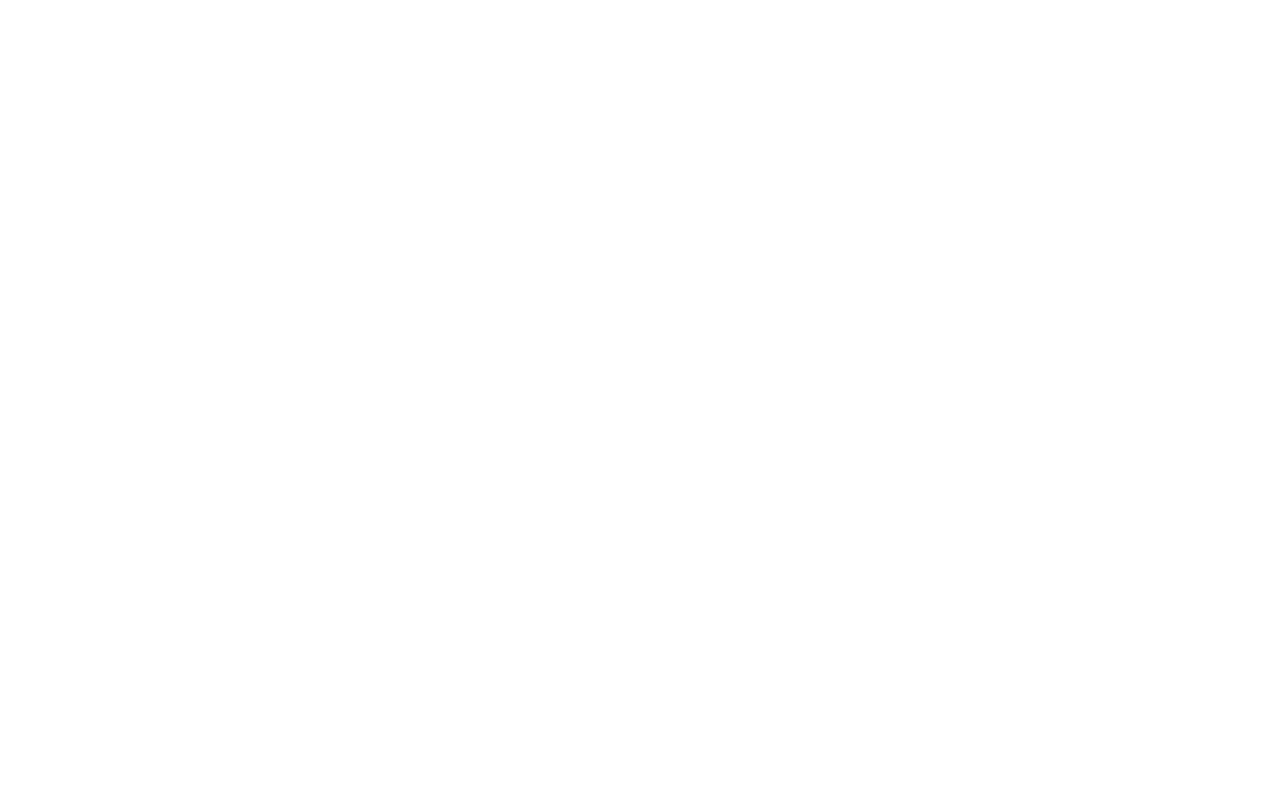
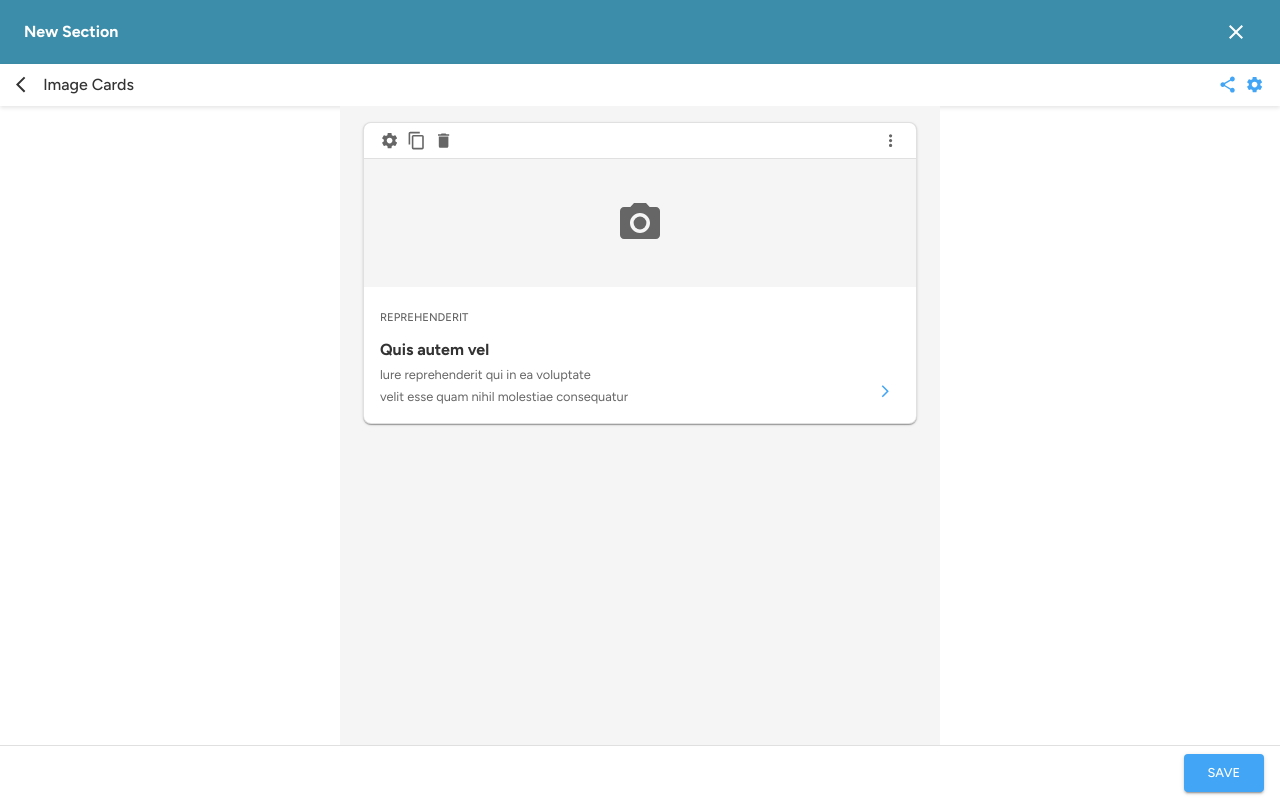
Before and after one commit to ChrisBlom1996/hello-budgie-test, a React (Create React App) app: page /third-page in a window 1280 px wide. Before the commit this address had no page. Built offline with nearby package versions, Linux system fonts and the light colour scheme.

Commit message:
Commit updates

```diff
--- a/src/App.js
+++ b/src/App.js
@@ -3,6 +3,7 @@
 import { Box } from '@mui/material';
 import CardComponent from './components/CardComponent';
 import SecondPage from './components/SecondPage';
+import ThirdPage from './components/ThirdPage.js';
 
 // Wrapper to add navigation to CardComponent
 const CardComponentWrapper = () => {
@@ -14,13 +15,24 @@
   return <CardComponent onNavigate={handleNavigate} />;
 };
 
+// Wrapper to add navigation to SecondPage
+const SecondPageWrapper = () => {
+  const navigate = useNavigate();
+  const handleNavigate = () => {
+    navigate('/third-page');
+  };
+
+  return <SecondPage onNavigate={handleNavigate} />;
+};
+
 function App() {
   return (
     <Router>
       <Box sx={{ display: 'flex', flexDirection: 'column', minHeight: '100vh' }}>
         <Routes>
           <Route path="/" element={<CardComponentWrapper />} />
-          <Route path="/second-page" element={<SecondPage />} />
+          <Route path="/second-page" element={<SecondPageWrapper />} />
+          <Route path="/third-page" element={<ThirdPage />} />
         </Routes>
       </Box>
     </Router>
--- a/src/components/SecondPage.js
+++ b/src/components/SecondPage.js
@@ -17,7 +17,7 @@
 import PanoramaHorizontalIcon from '@mui/icons-material/PanoramaHorizontal';
 import PortraitIcon from '@mui/icons-material/Portrait';
 
-const SecondPage = () => {
+const SecondPage = ({ onNavigate }) => {
   const navigate = useNavigate();
 
   const handleBack = () => {
@@ -29,7 +29,12 @@
   };
 
   const handleCardClick = () => {
-    console.log('Card clicked - navigate to next page');
+    if (onNavigate) {
+      onNavigate();
+    } else {
+      // Fallback navigation in case onNavigate is not defined
+      navigate('/third-page');
+    }
   };
 
   const cards = [
@@ -46,7 +51,6 @@
         sx={{
           backgroundColor: '#3C8DA9',
           boxShadow: '0px 2px 4px rgba(0, 0, 0, 0.1)',
-          padding: '5px'
         }}
       >
         <Toolbar>
@@ -66,14 +70,13 @@
           boxShadow: '0px 2px 4px rgba(0, 0, 0, 0.1)',
           px: 2,
           py: 1,
-          padding: '14px'
         }}
       >
         <Box sx={{ display: 'flex', alignItems: 'center' }}>
           <IconButton onClick={handleBack} sx={{ p: 0, mr: 1 }}>
-            <ArrowBackIosIcon sx={{ color: '#3C8DA9', fontSize: '1.2rem' }} />
+            <ArrowBackIosIcon sx={{ color: '#333', fontSize: '1.2rem' }} />
           </IconButton>
-          <Typography variant="h6" sx={{ fontWeight: 500, color: '#333', fontSize: '16px', fontWeight: '700' }}>
+          <Typography variant="h6" sx={{ fontWeight: 500, color: '#333', fontSize: '16px' }}>
             Cards
           </Typography>
         </Box>
@@ -98,8 +101,8 @@
             key={index}
             sx={{
               width: '100%',
-              borderRadius: 2, // 8px
-              border: '1px solid rgba(0, 0, 0, 0.12)', // 1px border
+              borderRadius: 2,
+              border: '1px solid rgba(0, 0, 0, 0.12)',
               boxShadow: 1,
               backgroundColor: '#fff',
               mb: 1,
@@ -109,8 +112,8 @@
           >
             <CardContent
               sx={{
-                padding: 2, // 16px
-                '&:last-child': { paddingBottom: 2 }, // Ensure consistent padding
+                padding: 2,
+                '&:last-child': { paddingBottom: 2 },
                 display: 'flex',
                 alignItems: 'center',
               }}
@@ -129,11 +132,17 @@
               >
                 {card.name}
               </Typography>
-              <IconButton sx={{ p: 0, mr: 0.5 }} onClick={handleCardClick}>
+              <IconButton
+                sx={{ p: 0, mr: 0.5 }}
+                onClick={(e) => {
+                  e.stopPropagation();
+                  handleCardClick();
+                }}
+              >
                 <ArrowForwardIosIcon
                   sx={{
                     fontSize: { xs: '0.9rem', sm: '1rem' },
-                    color: '#3C8DA9',
+                    color: '#42a5f5',
                   }}
                 />
               </IconButton>
--- /dev/null
+++ b/src/components/ThirdPage.js
@@ -0,0 +1,266 @@
+import React from 'react';
+import { useNavigate } from 'react-router-dom';
+import {
+  AppBar,
+  Toolbar,
+  Typography,
+  Container,
+  Box,
+  IconButton,
+  Card,
+  CardContent,
+  Button,
+} from '@mui/material';
+import ArrowBackIosIcon from '@mui/icons-material/ArrowBackIos';
+import ArrowForwardIosIcon from '@mui/icons-material/ArrowForwardIos';
+import CloseIcon from '@mui/icons-material/Close';
+import SettingsIcon from '@mui/icons-material/Settings';
+import ShareIcon from '@mui/icons-material/Share'; // Added for share button
+import ContentCopyIcon from '@mui/icons-material/ContentCopy';
+import DeleteIcon from '@mui/icons-material/Delete';
+import MoreVertIcon from '@mui/icons-material/MoreVert';
+import CameraAltIcon from '@mui/icons-material/CameraAlt';
+
+const ThirdPage = () => {
+  const navigate = useNavigate();
+
+  const handleBack = () => {
+    navigate('/second-page');
+  };
+
+  const handleClose = () => {
+    navigate('/');
+  };
+
+  const handleNextPage = () => {
+    console.log('Navigate to the next page');
+    // Add navigation to the next page here if needed
+  };
+
+  const handleSave = () => {
+    console.log('Save button clicked');
+    // Add save functionality here if needed
+  };
+
+  const handleShare = () => {
+    console.log('Share button clicked');
+    // Add share functionality here if needed
+  };
+
+  const handleSettings = () => {
+    console.log('Settings button clicked');
+    // Add settings functionality here if needed
+  };
+
+  return (
+    <Box sx={{ display: 'flex', flexDirection: 'column', minHeight: '100vh' }}>
+      {/* AppBar */}
+      <AppBar
+        position="static"
+        sx={{
+          backgroundColor: '#3C8DA9',
+          boxShadow: '0px 2px 4px rgba(0, 0, 0, 0.1)',
+        }}
+      >
+        <Toolbar>
+          <Typography variant="h6" sx={{ flexGrow: 1, color: '#fff', fontSize: '16px', fontWeight: '700' }}>
+            New Section
+          </Typography>
+          <IconButton onClick={handleClose} sx={{ color: '#fff' }}>
+            <CloseIcon />
+          </IconButton>
+        </Toolbar>
+      </AppBar>
+
+      {/* Secondary Toolbar */}
+      <Box
+        sx={{
+          backgroundColor: '#fff',
+          boxShadow: '0px 2px 4px rgba(0, 0, 0, 0.1)',
+          px: 2,
+          py: 1,
+        }}
+      >
+        <Box sx={{ display: 'flex', alignItems: 'center', justifyContent: 'space-between' }}>
+          <Box sx={{ display: 'flex', alignItems: 'center' }}>
+            <IconButton onClick={handleBack} sx={{ p: 0, mr: 1 }}>
+              <ArrowBackIosIcon sx={{ color: '#333', fontSize: '1.2rem' }} />
+            </IconButton>
+            <Typography variant="h6" sx={{ fontWeight: 500, color: '#333', fontSize: '16px' }}>
+              Image Cards
+            </Typography>
+          </Box>
+          <Box sx={{ display: 'flex', alignItems: 'center' }}>
+            <IconButton onClick={handleShare} sx={{ p: 0, mr: 1 }}>
+              <ShareIcon sx={{ color: '#42a5f5', fontSize: '1.2rem' }} />
+            </IconButton>
+            <IconButton onClick={handleSettings} sx={{ p: 0 }}>
+              <SettingsIcon sx={{ color: '#42a5f5', fontSize: '1.2rem' }} />
+            </IconButton>
+          </Box>
+        </Box>
+      </Box>
+
+      {/* Card */}
+      <Container
+        maxWidth="sm"
+        sx={{
+          flex: 1,
+          display: 'flex',
+          flexDirection: 'column',
+          justifyContent: 'flex-start',
+          alignItems: 'center',
+          bgcolor: '#f5f5f5',
+          pt: 2,
+          pb: 4,
+        }}
+      >
+        <Card
+          sx={{
+            width: '100%',
+            borderRadius: 2,
+            border: '1px solid rgba(0, 0, 0, 0.12)',
+            boxShadow: 1,
+            backgroundColor: '#fff',
+            mb: 1,
+          }}
+        >
+          {/* Top Bar */}
+          <Box
+            sx={{
+              display: 'flex',
+              alignItems: 'center',
+              justifyContent: 'space-between',
+              px: 2,
+              py: 1,
+              borderBottom: '1px solid rgba(0, 0, 0, 0.12)',
+            }}
+          >
+            <Box sx={{ display: 'flex', alignItems: 'center' }}>
+              <IconButton sx={{ p: 0, mr: 1 }}>
+                <SettingsIcon sx={{ color: '#666', fontSize: '1.2rem' }} />
+              </IconButton>
+              <IconButton sx={{ p: 0, mr: 1 }}>
+                <ContentCopyIcon sx={{ color: '#666', fontSize: '1.2rem' }} />
+              </IconButton>
+              <IconButton sx={{ p: 0 }}>
+                <DeleteIcon sx={{ color: '#666', fontSize: '1.2rem' }} />
+              </IconButton>
+            </Box>
+            <IconButton sx={{ p: 0 }}>
+              <MoreVertIcon sx={{ color: '#666', fontSize: '1.2rem' }} />
+            </IconButton>
+          </Box>
+
+          {/* Image Upload Section */}
+          <Box
+            sx={{
+              backgroundColor: '#f5f5f5',
+              display: 'flex',
+              justifyContent: 'center',
+              alignItems: 'center',
+              py: 4,
+            }}
+          >
+            <IconButton>
+              <CameraAltIcon sx={{ fontSize: '3rem', color: '#666' }} />
+            </IconButton>
+          </Box>
+
+          {/* Content Section */}
+          <CardContent
+            sx={{
+              padding: 2,
+              '&:last-child': { paddingBottom: 2 },
+              position: 'relative',
+            }}
+          >
+            <Typography
+              variant="overline"
+              sx={{
+                fontSize: '0.7rem',
+                color: '#666',
+                fontWeight: 500,
+                display: 'block',
+              }}
+            >
+              REPREHENDERIT
+            </Typography>
+            <Typography
+              variant="h6"
+              sx={{
+                fontSize: '16px',
+                fontWeight: 700,
+                color: '#333',
+                mt: 0.5,
+              }}
+            >
+              Quis autem vel
+            </Typography>
+            <Typography
+              variant="body2"
+              sx={{
+                fontSize: '0.8rem',
+                color: '#666',
+                mt: 0.5,
+              }}
+            >
+              lure reprehenderit qui in ea voluptate
+            </Typography>
+            <Typography
+              variant="body2"
+              sx={{
+                fontSize: '0.8rem',
+                color: '#666',
+                mt: 0.5,
+              }}
+            >
+              velit esse quam nihil molestiae consequatur
+            </Typography>
+            <IconButton
+              sx={{
+                position: 'absolute',
+                bottom: 16,
+                right: 16,
+              }}
+              onClick={handleNextPage}
+            >
+              <ArrowForwardIosIcon sx={{ fontSize: '0.9rem', color: '#42a5f5' }} />
+            </IconButton>
+          </CardContent>
+        </Card>
+      </Container>
+
+      {/* Bottom Bar */}
+      <Box
+        sx={{
+          backgroundColor: '#fff',
+          borderTop: '1px solid rgba(0, 0, 0, 0.12)',
+          px: 2,
+          py: 1,
+          display: 'flex',
+          justifyContent: 'flex-end',
+        }}
+      >
+        <Button
+          variant="contained"
+          sx={{
+            backgroundColor: '#42a5f5',
+            color: '#fff',
+            textTransform: 'uppercase',
+            fontSize: '0.8rem',
+            fontWeight: 500,
+            px: 3,
+            py: 1,
+            '&:hover': { backgroundColor: '#2196f3' },
+          }}
+          onClick={handleSave}
+        >
+          Save
+        </Button>
+      </Box>
+    </Box>
+  );
+};
+
+export default ThirdPage;
```
Also changed, not shown: package.json (+12 -7 lines).
